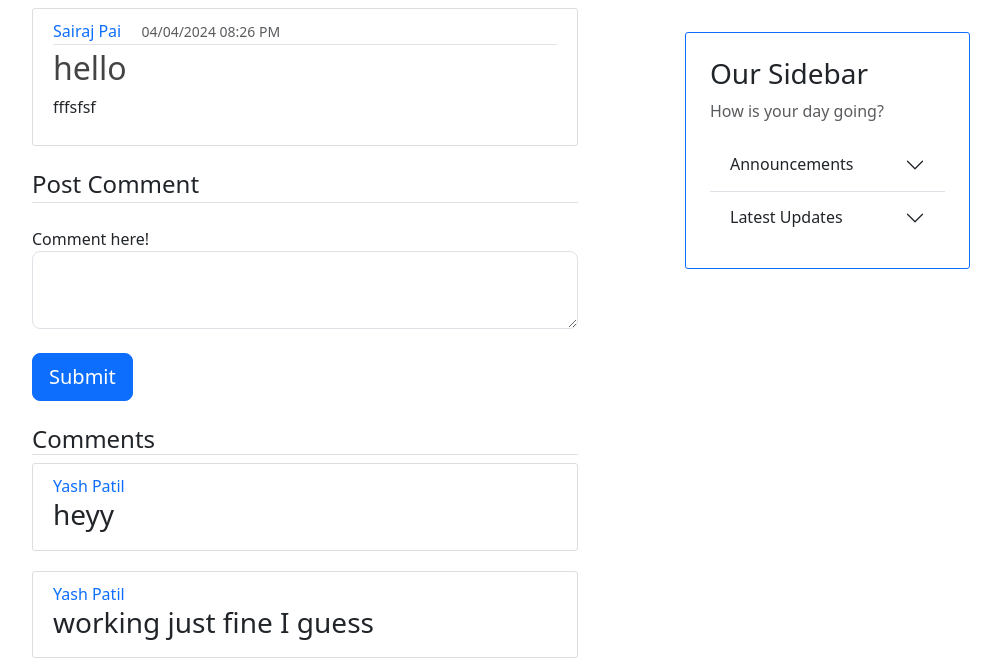
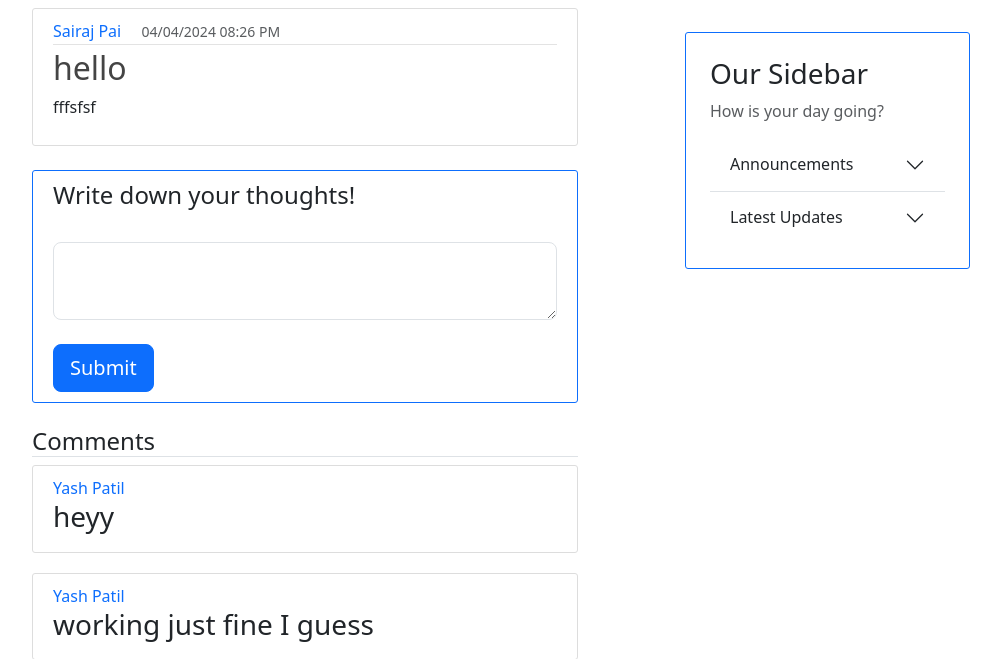
Before and after one commit to gegendepressed/OpenMedia, a Flask app: page /post/1 in a window 1280 px wide. Shown: the part 56-715 px from the top of the page, without its empty margins (145-1146 px from the left). Run offline with Flask 3, Linux system fonts and the light colour scheme; the visitor is signed in with stand-in values (Sample User, id 1); data comes from the database, SQL or seed files in the repository; data that the repository does not hold is empty.

Commit message:
templates: placed add comment in accordion

```diff
--- a/form.py
+++ b/form.py
@@ -36,5 +36,5 @@ class PostForm(FlaskForm):
     submit = SubmitField("Submit")
 
 class CommentForm(FlaskForm):
-    text = TextAreaField("Comment here!",validators=[DataRequired()])
+    text = TextAreaField("",validators=[DataRequired()])
     submit = SubmitField("Submit")
--- a/templates/layout.html
+++ b/templates/layout.html
@@ -95,7 +95,7 @@
                                 </button>
                             </h2>
                             <div id="flush-collapseTwo" class="accordion-collapse collapse" aria-labelledby="flush-headingTwo" data-bs-parent="#accordionFlushExample">
-                                <div class="accordion-body"> Now you can login and register!</div>
+                                <div class="accordion-body"> You can do Posts and Comments now !</div>
                             </div>
                         </div>
                     </div>
--- a/templates/login.html
+++ b/templates/login.html
@@ -40,7 +40,7 @@
         </fieldset>
 <br>
 
-        <div class="mt-3">
+        <div class="border-top pt-3">
             <small class="text-muted">
                 Create a New Account ? <a class="ml-2" href="{{ url_for('register') }}">Sign Up</a>
             </small>
--- a/templates/post.html
+++ b/templates/post.html
@@ -12,11 +12,20 @@
 </article>
 
     {% if form %}
+    <div class="border-bottom mt-4 border border-primary content-section">
         <form method="POST" action="">
             {{ form.csrf_token }}
             <fieldset class="form-group">
-            <legend class="border-bottom mb-4"> Post Comment </legend>
-                <div class="form-group">
+                <div class="accordion-item">
+                    <h2 class="accordion-header" id="flush-headingOne">
+                        <button class="accordion-button" type="button" data-bs-toggle="collapse" data-bs-target="#flush-collapseOne" aria-expanded="false" aria-controls="flush-collapseOne" body-info>
+                            <h4>Write down your thoughts!</h4>
+                        </button>
+                    </h2>
+
+
+                    <div id="flush-collapseOne" class="accordion-collapse collapsed" aria-labelledby="flush-headingOne" data-bs-parent="#accordion-Example">
+                        <div class="accordion-body">
                             {{ form.text.label(class="form-control-label") }}
 
                             {% if form.text.errors %}
@@ -34,8 +43,11 @@
                         <div class="form-group">
                             {{ form.submit(class="btn btn-primary btn-lg btn-block mt-4") }}
                         </div>
+                    </div>
+                </div>
             </fieldset>
         </form>
+    </div>
     {% endif %}
 
         <div class="media-body">
--- a/templates/register.html
+++ b/templates/register.html
@@ -82,12 +82,12 @@
 
 
 
-
+            <br>
             <div class="form-group">
                 {{ form.submit(class="btn btn-primary btn-lg btn-block") }}
+            </div>
 
-        </div>
-
+            <br>
             <div class="border-top pt-3">
                 <small class="text-muted">
                     Do you have an account already? <a class="ml-2" href="{{ url_for('login') }}">Sign In</a>
```
Lines whose indentation alone changed are shown as unchanged.
